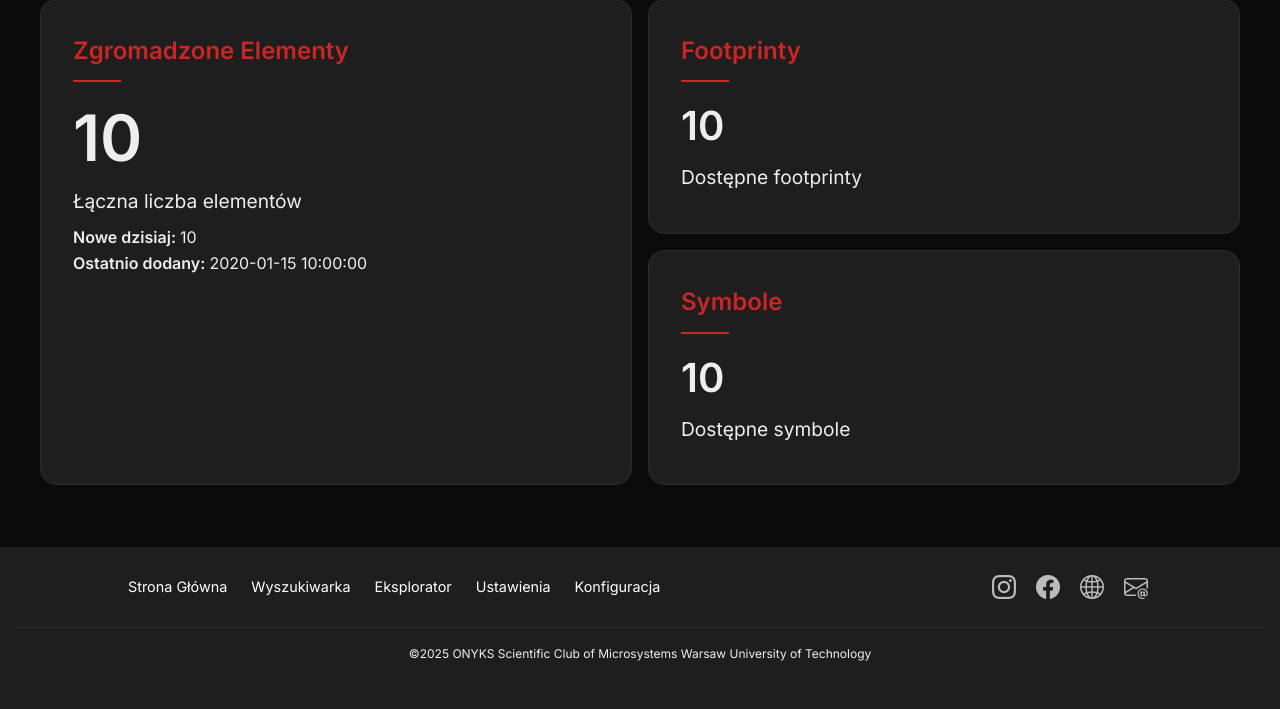
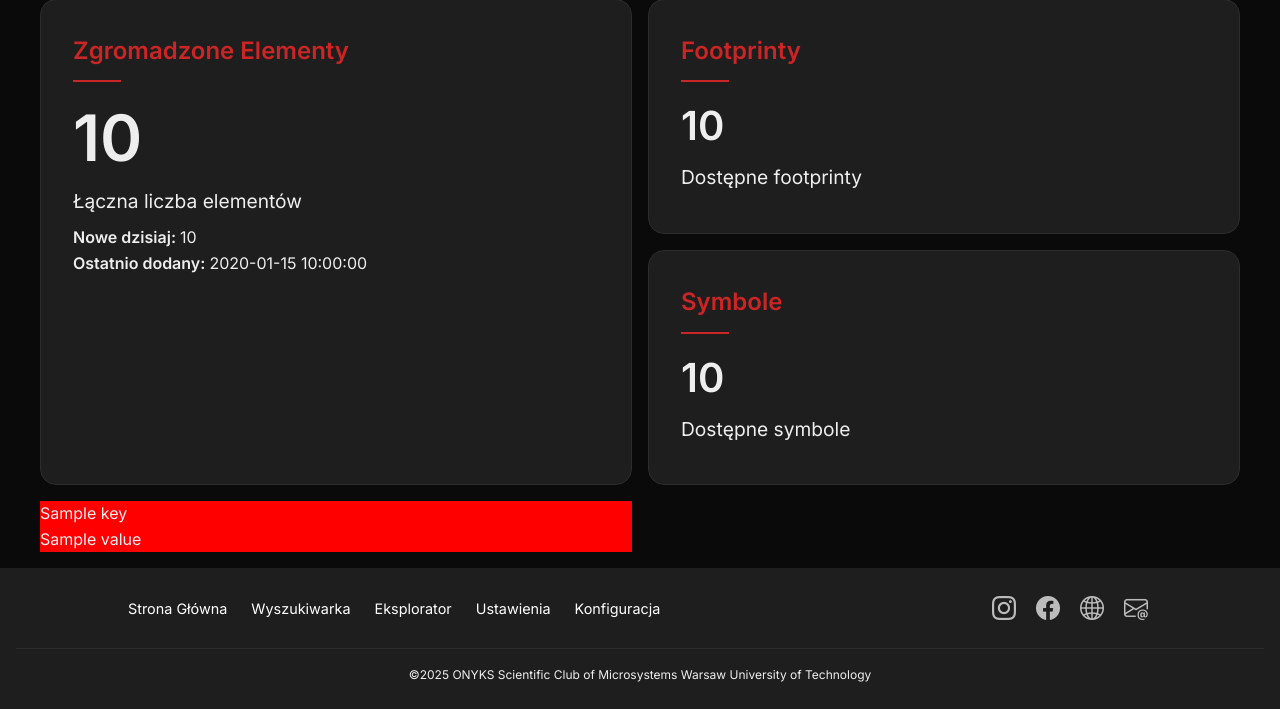
Before and after one commit to knonyks/onyks-pcb-elements-database-manager, a Python web app: template server/app/templates/dashboard.html in a window 1280 px wide. Shown: the part 113-822 px from the top of the page. Before the commit the page ends 774 px from the top, so only its background shows below. Run offline with Jinja, Linux system fonts and the light colour scheme; the template is opened without the code that fills it: most values are stand-ins (such as "Sample title", 1, 10 or a date in 2020); some libraries are stand-ins or nearby versions.

Commit message:
Dashboard update; add numbers of tables

```diff
--- a/server/app/routes.py
+++ b/server/app/routes.py
@@ -19,9 +19,7 @@ def set_routes(server):
     @server.app.route('/')
     @condition_decorator(login_required, server.config['database']['users']['is_enabled'])
     def index():
-        parameters = {}
-        parameters['title'] = 'Dashboard'
-        return redirect(url_for('dashboard', **parameters))
+        return redirect(url_for('dashboard'))
 
     @server.app.route('/dashboard')
     @condition_decorator(login_required, server.config['database']['users']['is_enabled'])
@@ -35,6 +33,7 @@ def set_routes(server):
         parameters['elements_todays_amount'] = sum([count_todays_entries(server.models.categories[i]) for i in server.models.categories])
         parameters['last_element_added'] = last_entry(list(server.models.categories.values())).part_name
         parameters['are_users_enabled'] = server.config['database']['users']['is_enabled']
+        parameters['categories_elements_amount'] = {key:server.models.categories[key].query.count() for key in server.models.categories}
         return render_template('dashboard.html', **parameters)
 
     @server.app.route('/search_components')
--- a/server/app/templates/dashboard.html
+++ b/server/app/templates/dashboard.html
@@ -37,7 +37,12 @@
             <p class="stat-label">Dostępne symbole</p>
         </div>
     </div>
-
+    {% for key, value in categories_elements_amount.items() %}
+        <div class="" style="display: flex; flex-direction: column; background-color: red;">
+            <div class="">{{key}}</div>
+            <div class="">{{value}}</div>
+        </div>
+    {% endfor %}
     <!-- Długa karta -->
     <!-- <div class="last-change-card">
         <div class="left">
```
